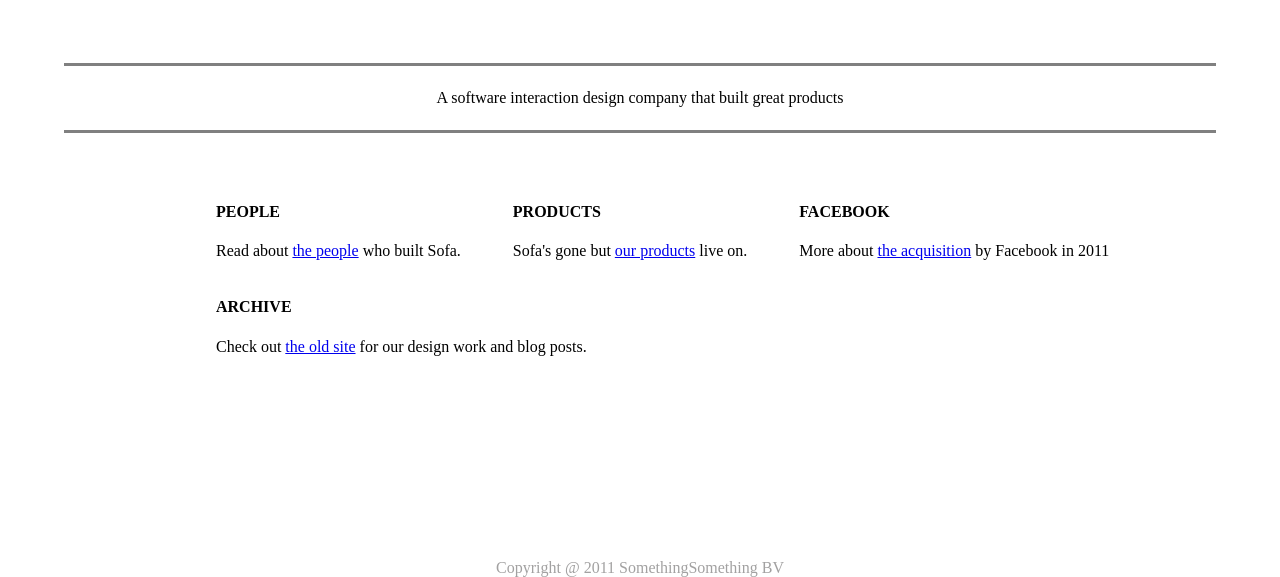
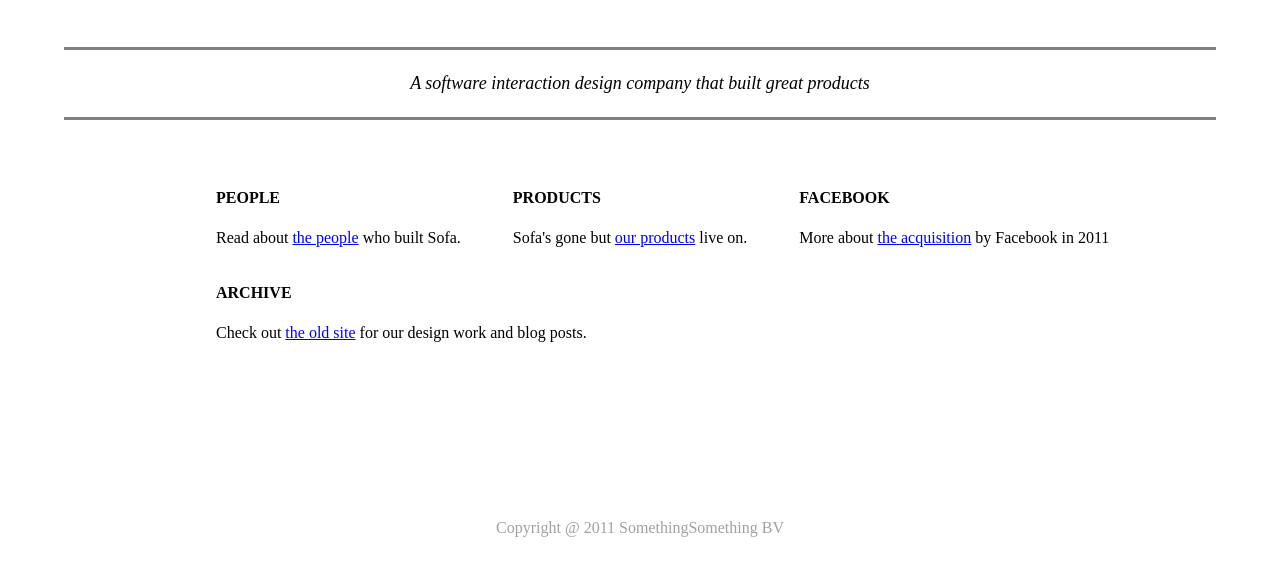
Before and after one commit to KornelijusKat/CSSSofa, a plain HTML site: page index.html in a window 1280 px wide. Shown: the part 257-834 px from the top of the page. After the commit the page ends 800 px from the top, so only its background shows below. Drawn offline with Linux system fonts and the light colour scheme.

Commit message:
new stuff

```diff
--- a/index.html
+++ b/index.html
@@ -15,29 +15,37 @@
             <h2> 2011</h2>
             <h1> WE WERE SOFA</h1>
         </header>
+        <div class="mid">
+            <p> A software interaction design company that built great products</p>
+        </div>
         <main>
-            <p> A software interaction design company that built great products</p>
-        </main>
-        <nav>
             <ul>
                 <li>
+                    <article>
                         <h4> PEOPLE</h4>
                         <p> Read about <a href="#">the people</a> who built Sofa.</p>
+                    </article>
                 </li>
                 <li>
+                    <article>
                         <h4> PRODUCTS</h4>
                         <p>Sofa's gone but <a href="#">our products</a> live on.</p>
+                    </article>
                 </li>
                 <li>
+                    <article>
                         <h4> FACEBOOK</h4>
                         <p> More about <a href="#"> the acquisition</a> by Facebook in 2011</p>
+                    </article>
                 </li>
                 <li>
+                    <article>
                         <h4> ARCHIVE</h4>
                         <p> Check out <a href="#"> the old site</a> for our design work and blog posts.</p>
+                    </article>
                 </li>
             </ul>
-        </nav>
+        </main>
     </div>
     <footer>
         <p>Copyright @ 2011 SomethingSomething BV</p>
--- a/style.css
+++ b/style.css
@@ -1,14 +1,14 @@
-nav ul li{
+main ul li{
     list-style: none;
     display: inline-block;
     padding-left: 3em;
     text-align: Left;
 }
-nav{
+main{
     padding-top: 2em;
     width: 80%;
     margin:0 auto;
-    height: 50%;
+    height: 20%;
 }
 header{
     width: 30%;
@@ -17,7 +17,7 @@ header{
 }
 .container{
     width: 100%;
-    height: 100%;
+    height: 95%;
 }
 h2, img{
     display: inline-block;
@@ -31,15 +31,18 @@ h1{
     padding-bottom: 2em;
     margin:0 auto;
     text-align: center;
+    font-size: 50px;
 }
-main{
+.mid{
     border-top: solid grey;
     border-bottom: solid grey;
     margin:0 5% 0 5%;
 }
-main p{
+.mid p{
     text-align: center;
-    margin: 2%
+    margin: 2%;
+    font-style: italic;
+    font-size: large;
 }
 html,body{
     height: 100%;
```
Lines whose indentation alone changed are shown as unchanged.
